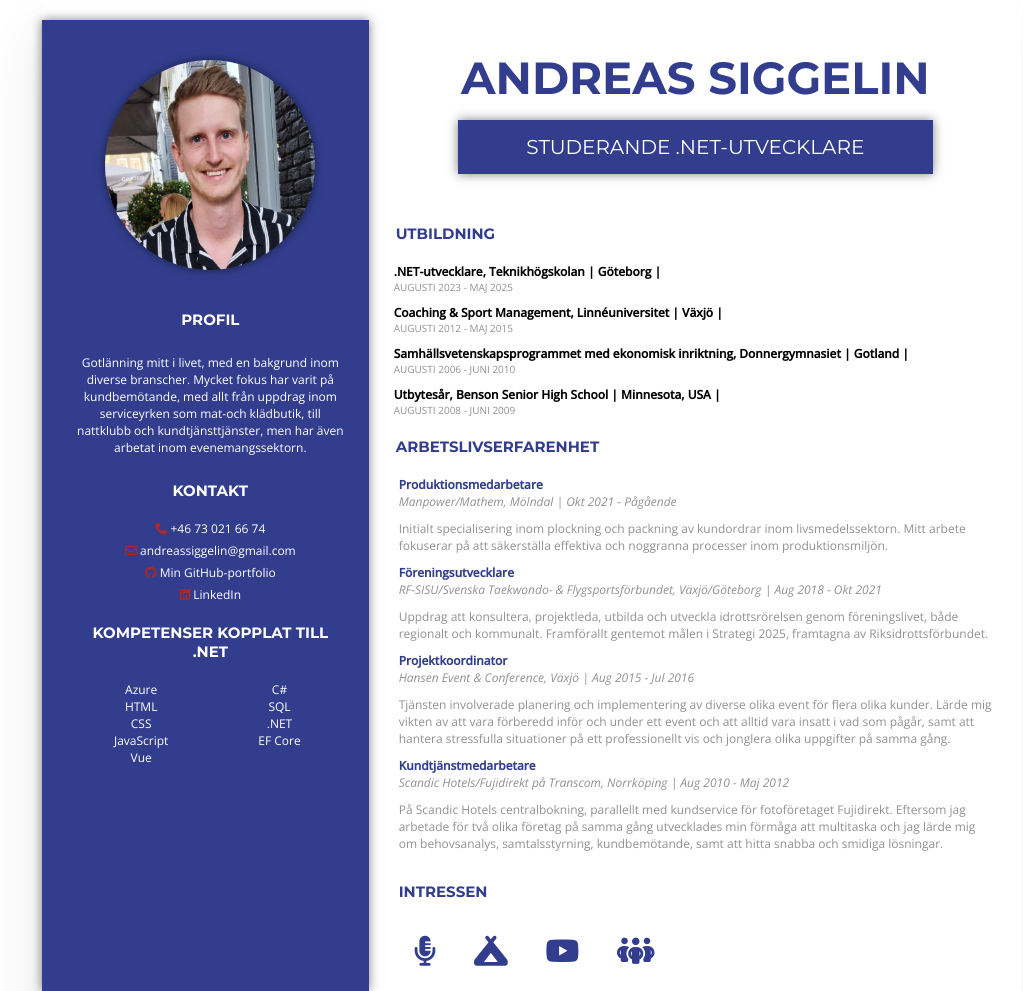
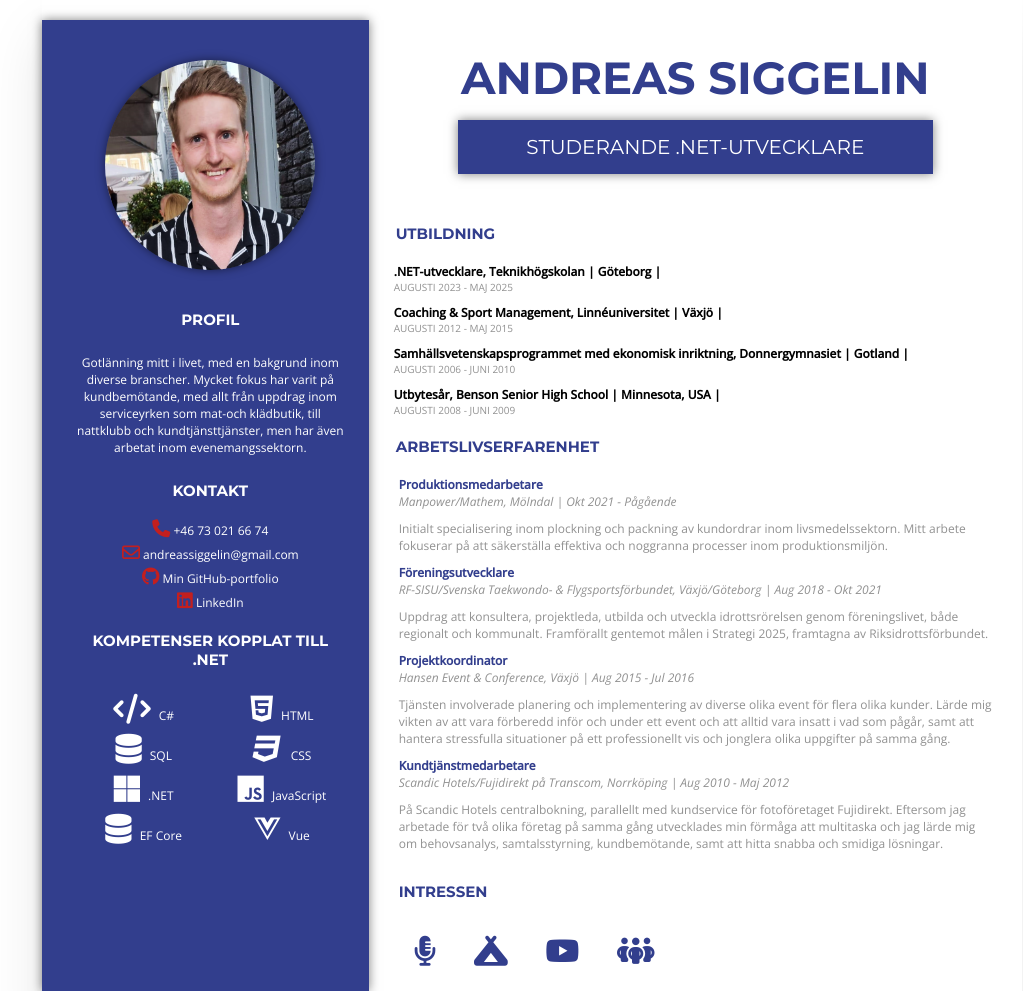
Before and after one commit to s1ggelin/Resume, a plain HTML site: page index.html in a window 1280 px wide. Shown: the top 991 px of the page, without its empty margins (108-1131 px from the left). Drawn offline with nearby package versions, Linux system fonts and the light colour scheme.

Commit message:
adjustments in layout

```diff
--- a/index.html
+++ b/index.html
@@ -1,30 +1,27 @@
 <!DOCTYPE html>
 <html lang="sv">
   <head>
-    <meta charset="UTF-8" />
-    <meta name="viewport" content="width=device-width, initial-scale=1.0" />
+    <meta charset="UTF-8">
+    <meta name="viewport" content="width=device-width, initial-scale=1.0">
     <meta
       name="description"
-      content="Andreas Siggelins professionella CV med fokus på .NET-utveckling, arbetslivserfarenhet och kompetenser. Studerande vid Teknikhögskolan med en bakgrund inom kundbemötande och projektledning."
-    />
+      content="Andreas Siggelins professionella CV med fokus på .NET-utveckling, arbetslivserfarenhet och kompetenser. Studerande vid Teknikhögskolan med en bakgrund inom kundbemötande och projektledning.">
     <title>Andreas Siggelin CV</title>
-    <link rel="stylesheet" href="styles.css" />
+    <link rel="stylesheet" href="styles.css">
     <link
       rel="stylesheet"
-      href="https://cdnjs.cloudflare.com/ajax/libs/font-awesome/6.5.1/css/all.min.css"
-    />
+      href="https://cdnjs.cloudflare.com/ajax/libs/font-awesome/6.5.1/css/all.min.css">
     <link
       href="https://fonts.googleapis.com/css2?family=Open+Sans:ital,wght@0,300;0,400;0,500;1,300;1,400;1,500&family=Montserrat:wght@400;500;600;700&display=swap"
-      rel="stylesheet"
-    />
-    <link rel="icon" type="image/x-icon" href="images/Piggelin.ico" />
+      rel="stylesheet">
+    <link rel="icon" type="image/x-icon" href="images/Piggelin.ico">
   </head>
   <body>
     <section>
       <div class="container">
         <div class="leftcontainer">
           <div class="profilepic">
-            <img src="images/Profilepic.png" alt="Andreas Siggelin" />
+            <img src="images/Profilepic.png" alt="Andreas Siggelin">
           </div>
           <div class="namebox2">
             <h1 class="resume-header">Andreas Siggelin</h1>
@@ -76,15 +73,14 @@
           <div class="skills">
             <h3 class="section-header">Kompetenser kopplat till .NET</h3>
             <ul>
-              <li>Azure</li>
-              <li>C#</li>
-              <li>HTML</li>
-              <li>SQL</li>
-              <li>CSS</li>
-              <li>.NET</li>
-              <li>JavaScript</li>
-              <li>EF Core</li>
-              <li>Vue</li>
+              <li><i class="fas fa-code"></i> C#</li>
+              <li><i class="fab fa-html5"></i> HTML</li>
+              <li><i class="fas fa-database"></i> SQL</li>
+              <li><i class="fab fa-css3"></i> CSS</li>
+              <li><i class="fab fa-microsoft"></i> .NET</li>
+              <li><i class="fab fa-js"></i> JavaScript</li>
+              <li><i class="fas fa-database"></i> EF Core</li>
+              <li><i class="fab fa-vuejs"></i> Vue</li>
             </ul>
           </div>
         </div>
--- a/styles.css
+++ b/styles.css
@@ -10,7 +10,6 @@ body {
   max-width: 980px;
   min-height: 100vh;
   margin: auto;
-  padding: auto;
 }
 
 body,
@@ -59,7 +58,8 @@ address a {
   font-style: normal;
 }
 address i {
-  color: brown;
+  color: rgb(195, 31, 31);
+  font-size: large;
 }
 address {
   margin-bottom: 1rem;
@@ -91,7 +91,7 @@ img {
   object-fit: cover;
   object-position: top center;
   border-radius: 50%;
-  box-shadow: black;
+  box-shadow: 0 0 10px rgba(0, 0, 0, 0.5);
 }
 .education-list ul {
   list-style: none;
@@ -199,6 +199,12 @@ p {
   display: grid;
   grid-template-columns: 1fr 1fr;
   list-style: none;
+
+}
+
+.skills i {
+  font-size: 3rem;
+  margin: 0.5rem;
 }
 
 .interests .section-header {
@@ -209,6 +215,8 @@ p {
 .namebox2 {
   display: none;
 }
+
+
 
 @media (max-width: 767px) {
   .container {
```
Also changed, not shown: images/IMG-20240116-WA0000.jpg (deleted).
